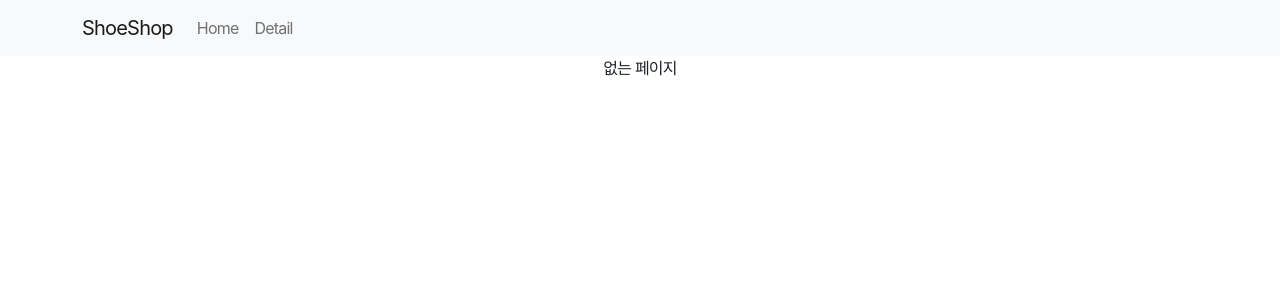
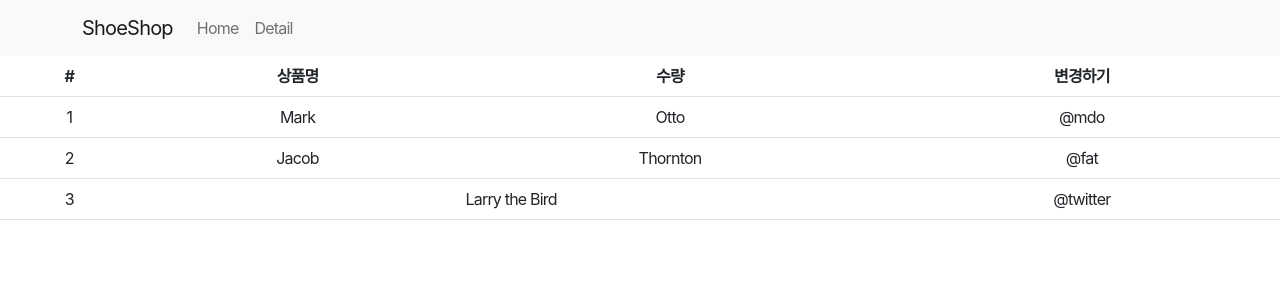
Before and after one commit to kim-song-jun/ReactProject, a React (Create React App) app in the folder shop/: page /cart in a window 1280 px wide. Shown: the top 300 px of the page. Built offline with nearby package versions, Linux system fonts and the light colour scheme.

Commit message:
[Part 2-16] 0819 장바구니 페이지 만들기 & Redux 1: Redux Toolkit 설치

```diff
--- a/shop/package.json
+++ b/shop/package.json
@@ -3,6 +3,7 @@
   "version": "0.1.0",
   "private": true,
   "dependencies": {
+    "@reduxjs/toolkit": "^1.8.4",
     "@testing-library/jest-dom": "^5.16.4",
     "@testing-library/react": "^13.3.0",
     "@testing-library/user-event": "^13.5.0",
@@ -11,6 +12,7 @@
     "react": "^18.2.0",
     "react-bootstrap": "^2.4.0",
     "react-dom": "^18.2.0",
+    "react-redux": "^8.0.2",
     "react-router-dom": "^6.3.0",
     "react-scripts": "5.0.1",
     "styled-components": "^5.3.5",
--- a/shop/src/App.js
+++ b/shop/src/App.js
@@ -10,6 +10,7 @@ import { Routes, Route, Link, useNavigate, Outlet } from 'react-router-dom';
 import Detail from './components/Detail.js';
 import Button from 'react-bootstrap/Button';
 import axios from 'axios';
+import Cart from './components/Cart.js';
 
 // context 생성
 // context는 state 보관함 역할
@@ -109,6 +110,7 @@ function App() {
             </Context1.Provider>
           }
         />
+        <Route path='/cart' element={<Cart></Cart>}></Route>
         <Route path='/about' element={<About></About>}>
           <Route path='member' element={<div>member</div>}></Route>
           <Route path='location' element={<div>location</div>}></Route>
--- /dev/null
+++ b/shop/src/components/Cart.js
@@ -0,0 +1,38 @@
+import Table from 'react-bootstrap/Table';
+function Cart() {
+  return (
+    <>
+      <Table>
+        <thead>
+          <tr>
+            <th>#</th>
+            <th>상품명</th>
+            <th>수량</th>
+            <th>변경하기</th>
+          </tr>
+        </thead>
+        <tbody>
+          <tr>
+            <td>1</td>
+            <td>Mark</td>
+            <td>Otto</td>
+            <td>@mdo</td>
+          </tr>
+          <tr>
+            <td>2</td>
+            <td>Jacob</td>
+            <td>Thornton</td>
+            <td>@fat</td>
+          </tr>
+          <tr>
+            <td>3</td>
+            <td colSpan={2}>Larry the Bird</td>
+            <td>@twitter</td>
+          </tr>
+        </tbody>
+      </Table>
+    </>
+  );
+}
+
+export default Cart;
--- a/shop/src/index.js
+++ b/shop/src/index.js
@@ -1,16 +1,20 @@
-import React from "react";
-import ReactDOM from "react-dom/client";
-import "./index.css";
-import App from "./App";
-import reportWebVitals from "./reportWebVitals";
-import { BrowserRouter } from "react-router-dom";
+import React from 'react';
+import ReactDOM from 'react-dom/client';
+import './index.css';
+import App from './App';
+import reportWebVitals from './reportWebVitals';
+import { BrowserRouter } from 'react-router-dom';
+import { Provider } from 'react-redux';
+import store from './store.js';
 
-const root = ReactDOM.createRoot(document.getElementById("root"));
+const root = ReactDOM.createRoot(document.getElementById('root'));
 root.render(
   <React.StrictMode>
-    <BrowserRouter>
-      <App />
-    </BrowserRouter>
+    <Provider store={store}>
+      <BrowserRouter>
+        <App />
+      </BrowserRouter>
+    </Provider>
   </React.StrictMode>
 );
 
--- /dev/null
+++ b/shop/src/store.js
@@ -0,0 +1,5 @@
+import { configureStore } from '@reduxjs/toolkit';
+
+export default configureStore({
+  reducer: {},
+});
```
Also changed, not shown: 1 other file (tests, documents, lock files or other folders).
